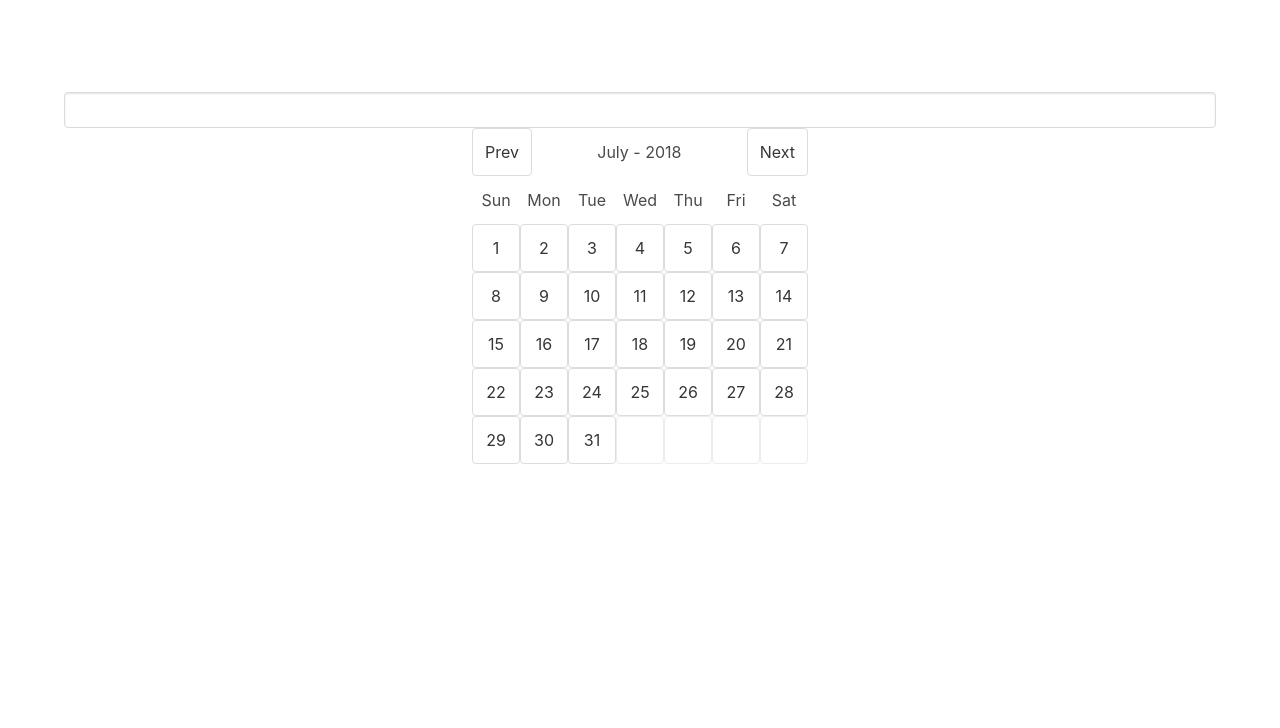
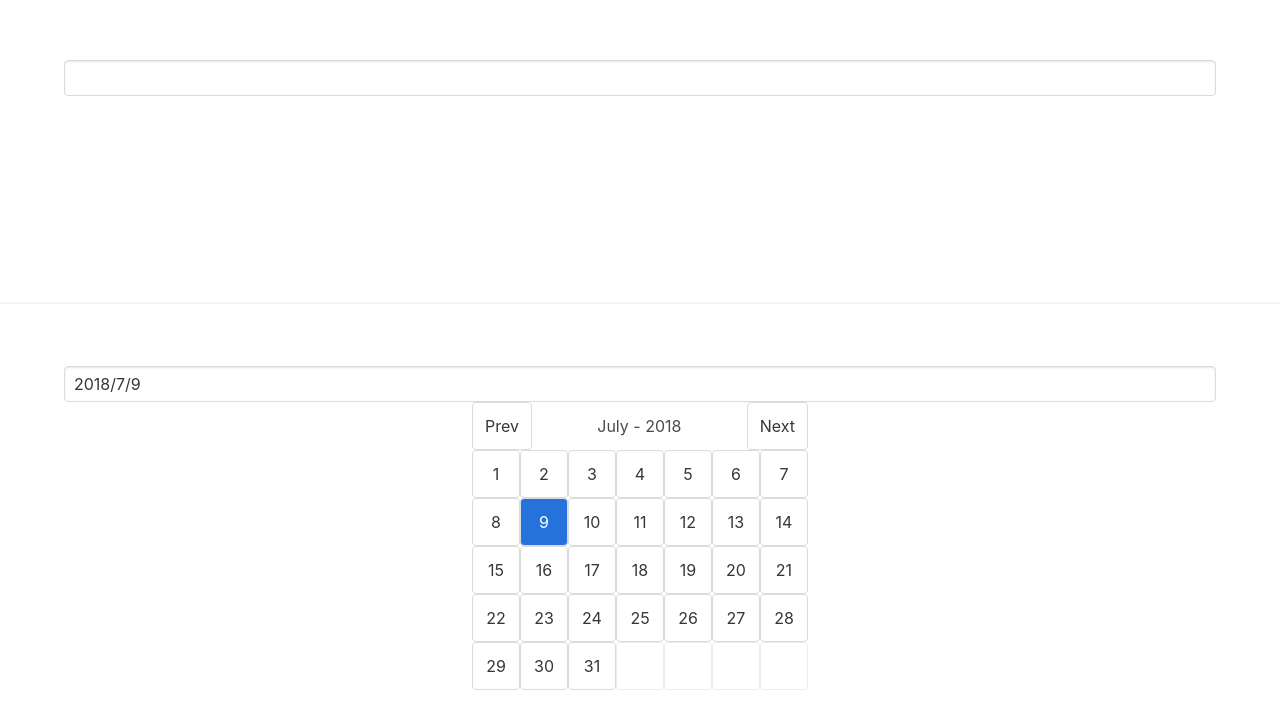
Before and after one commit to andiwinata/learning, a plain HTML site: page Tasks/DatePicker/index.html in a window 1280 px wide. Shown: the part 122-850 px from the top of the page. Before the commit the page ends 800 px from the top, so only its background shows below. Drawn offline with Linux system fonts and the light colour scheme.

Commit message:
Trying new approach

```diff
--- a/Tasks/DatePicker/index.css
+++ b/Tasks/DatePicker/index.css
@@ -4,7 +4,7 @@
 }
 
 .container {
-  height: 100vh;
+  height: 50vh;
   display: flex;
   align-items: center;
   justify-content: center;
@@ -49,3 +49,12 @@
 .disabled.disabled {
   cursor: default;
 }
+
+.active {
+  background: rgb(37, 115, 218);
+  color: #fff;
+}
+
+.active:hover {
+  color: #fff;
+}
--- a/Tasks/DatePicker/index.html
+++ b/Tasks/DatePicker/index.html
@@ -11,7 +11,12 @@
     <input class="input" type="text" name="date" id="dateInput">
     <div id="calendar" class="calendar"></div>
   </div>
-  <script src="index.js"></script>
+  <hr />
+  <div class="container" id="calendar-container">
+
+  </div>
+  <!-- <script src="index.js"></script> -->
+  <script src="index2.js"></script>
 </body>
 
 </html>
--- /dev/null
+++ b/Tasks/DatePicker/index2.js
@@ -0,0 +1,257 @@
+function createCalendar({
+  initialDate = new Date(),
+  dayNames = ['Sun', 'Mon', 'Tue', 'Wed', 'Thu', 'Fri', 'Sat'],
+  monthNames = [
+    'January',
+    'February',
+    'March',
+    'April',
+    'May',
+    'June',
+    'July',
+    'August',
+    'September',
+    'October',
+    'November',
+    'December'
+  ],
+  containerElement,
+}) {
+  const storeUpdatedEvent = new Event('storeUpdated')
+  const createStore = initialState => {
+    let state = initialState
+    return {
+      getState() {
+        return state
+      },
+      setState(newState) {
+        state = { ...state, ...newState }
+        document.dispatchEvent('storeUpdated', { state })
+      }
+    }
+  }
+
+  const shallowEqual = (a, b) => {
+    const keysA = Object.keys(a)
+    const keysB = Object.keys(b)
+
+    if (keysA.length !== keysB.length) return false
+    return keysA.every(keyA => a[keyA] === b[keyA])
+  }
+
+  const subscribeToStore = mapStateToProps => update => {
+    let prevProps
+    document.addEventListener('storeUpdate', e => {
+      const props = mapStateToProps(e.state)
+      if (shallowEqual(props, prevProps)) {
+        return
+      }
+
+      prevProps = props
+      update(props)
+    })
+  }
+
+  const State = {
+    selectedDate: new Date(initialDate),
+  }
+
+  const DOMUtils = {
+    makeElement: ({ type, classNames = [], attributes = {}, events = {}, children = [] }) => {
+      const el = document.createElement(type)
+      el.classList.add(...classNames)
+      Object.keys(attributes).forEach(key => {
+        el[key] = attributes[key]
+      })
+
+      Object.keys(events).forEach(key => {
+        el.addEventListener(key, events[key])
+      })
+
+      children.forEach(child => {
+        el.appendChild(child)
+      })
+
+      return el
+    }
+  }
+
+  const Utils = {
+    generateDayNumbers: ({ year, month }) => {
+      const firstDate = new Date(year, month, 1).getDate()
+      const lastDate = new Date(year, month + 1, 0).getDate()
+
+      return Array.from({ length: 7 * 5 }, (x, i) => i + 1)
+        .map(dayId =>
+          // return empty if day index is less than first date
+          dayId < firstDate || dayId > lastDate ? undefined : dayId - firstDate + 1
+        )
+    },
+    formatDate: (date) => {
+      return `${date.getFullYear()}/${date.getMonth() + 1}/${date.getDate()}`
+    }
+  }
+
+  const createUpdateableComponent = renderFn => props => {
+    let el
+    const update = (newProps) => {
+      const nextEl = renderFn(newProps)
+
+      if (!nextEl.isEqualNode(el)) {
+        el.parentNode.replaceChild(nextEl, el)
+        el = nextEl
+      }
+    }
+
+    el = renderFn(props)
+
+    return {
+      el,
+      update,
+    }
+  }
+
+  const Component = {
+    YearMonth: createUpdateableComponent(
+      ({ year, month, prevMonthOnClick, nextMonthOnClick }) => {
+        const prevMonthBtn = DOMUtils.makeElement({
+          type: 'button',
+          attributes: {
+            textContent: 'Prev',
+          },
+          classNames: ['navigateMonth', 'button'],
+          events: {
+            click: prevMonthOnClick
+          }
+        })
+
+        const nextMonthBtn = DOMUtils.makeElement({
+          type: 'button',
+          attributes: {
+            textContent: 'Next',
+          },
+          classNames: ['navigateMonth', 'button'],
+          events: {
+            click: nextMonthOnClick,
+          }
+        })
+
+        const monthYearText = DOMUtils.makeElement({
+          type: 'span',
+          attributes: {
+            textContent: `${monthNames[month]} - ${year}`
+          },
+          classNames: ['yearText'],
+        })
+
+        const yearWrap = DOMUtils.makeElement({
+          type: 'div',
+          classNames: ['yearWrap'],
+          children: [
+            prevMonthBtn,
+            monthYearText,
+            nextMonthBtn,
+          ],
+        })
+
+        return yearWrap
+      }
+    ),
+    Days: createUpdateableComponent(
+      ({ year, month, date, onClickFactory }) => {
+        const daysWrapper = DOMUtils.makeElement({
+          type: 'div',
+          classNames: ['daysWrapper'],
+        })
+
+        // create numbers
+        const numbers = Utils.generateDayNumbers({ year, month })
+        numbers.forEach(number => {
+          const disabled = typeof number === 'undefined'
+          const numberEl = DOMUtils.makeElement({
+            type: 'button',
+            classNames: [
+              'day', 'button',
+              disabled ? 'disabled' : undefined,
+              number === date ? 'active' : undefined,
+            ],
+            attributes: {
+              disabled,
+              textContent: number,
+            },
+            ...disabled ? {} : {
+              events: {
+                click: onClickFactory(number)
+              }
+            },
+          })
+
+          daysWrapper.appendChild(numberEl)
+        })
+
+        return daysWrapper
+      }
+    ),
+  }
+
+  const createInitialWrapper = () => ({
+    input: DOMUtils.makeElement({
+      type: 'input',
+      attributes: {
+        name: 'date-input',
+        type: 'text',
+        id: 'date-input'
+      },
+      classNames: ['input'],
+    }),
+    calendarWrapper: DOMUtils.makeElement({
+      type: 'div',
+      classNames: ['calendar'],
+    }),
+  })
+
+  const init = () => {
+    const year = State.selectedDate.getFullYear()
+    const month = State.selectedDate.getMonth()
+    const date = State.selectedDate.getDate()
+
+    const fragment = document.createDocumentFragment()
+
+    const { input, calendarWrapper } = createInitialWrapper()
+    input.value = Utils.formatDate(State.selectedDate)
+
+    // create YearMonth
+    const yearMonth = Component.YearMonth({
+      year,
+      month,
+      prevMonthOnClick: () => { console.log('prev clicked') },
+      nextMonthOnClick: () => { console.log('next clicked') },
+    })
+
+    // create Days
+    const days = Component.Days({
+      year, month, date,
+      onClickFactory: function factory(num) {
+        return e => {
+          State.selectedDate = new Date(year, month, num)
+
+          input.value = Utils.formatDate(State.selectedDate)
+          days.update({ year, month, num, onClickFactory: factory })
+        }
+      },
+    })
+
+    fragment.appendChild(input)
+    fragment.appendChild(calendarWrapper)
+    calendarWrapper.appendChild(yearMonth.el)
+    calendarWrapper.appendChild(days.el)
+
+    containerElement.appendChild(fragment)
+  }
+
+  init()
+}
+
+createCalendar({
+  containerElement: document.querySelector('#calendar-container')
+})
```
